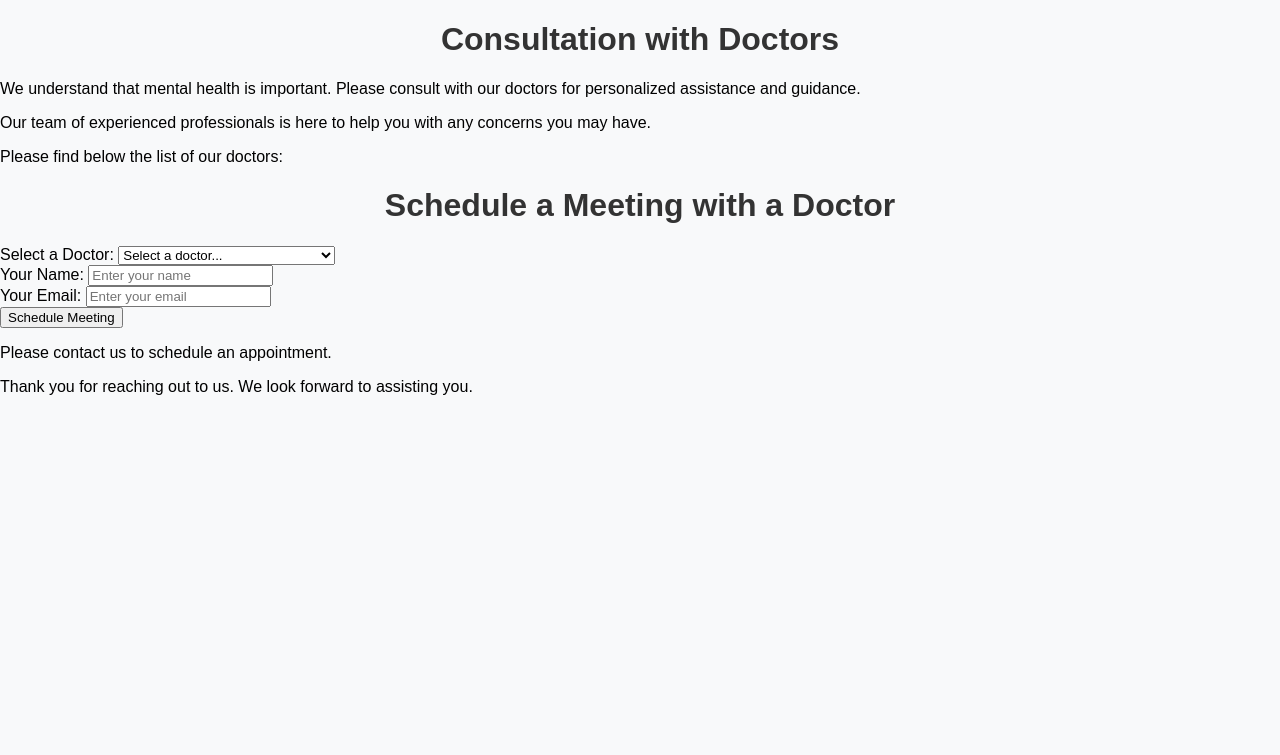
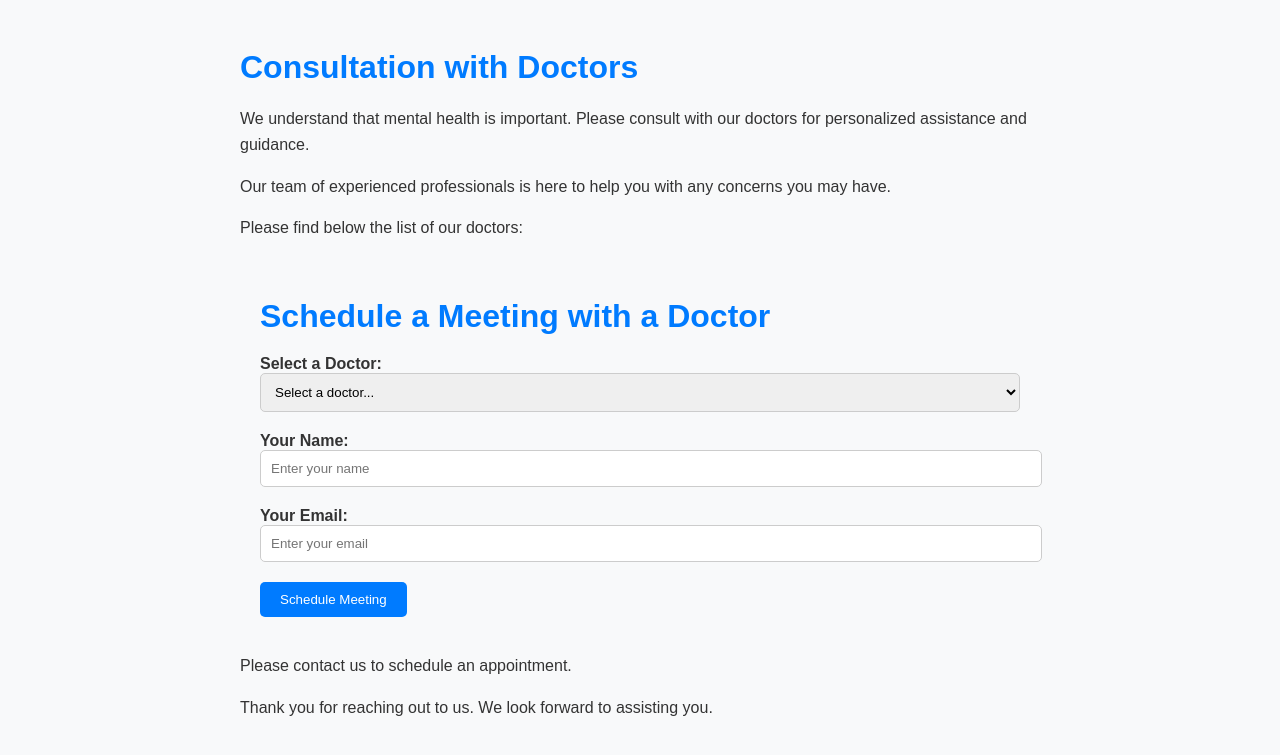
Before and after one commit to purviporwal1812/ggh-2k24, a Flask app: template templates/consultation.html in a window 1280 px wide. Shown: the top 755 px of the page. Run offline with Flask 3, Linux system fonts and the light colour scheme; the template is opened without the code that fills it, so the values that code supplies are empty.

Commit message:
minor changes

```diff
--- a/app.py
+++ b/app.py
@@ -61,6 +61,11 @@ def home():
 @app.route("/base")
 def base():
     return render_template("base.html")
+
+
+@app.route("/consultation")
+def consultation():
+    return render_template("consultation.html")
 
 
 @app.route("/service")
--- /dev/null
+++ b/static/css/style5.css
@@ -0,0 +1,63 @@
+/* style5.css */
+
+/* Body and Container Styles */
+body {
+  font-family: Arial, sans-serif;
+  background-color: #f8f9fa;
+  color: #333;
+}
+
+.container {
+  max-width: 800px;
+  margin: 0 auto;
+  padding: 20px;
+}
+
+/* Heading Styles */
+h1 {
+  color: #007bff;
+  margin-bottom: 20px;
+}
+
+/* Paragraph Styles */
+p {
+  line-height: 1.6;
+}
+
+/* Form Styles */
+.form-group {
+  margin-bottom: 20px;
+}
+
+label {
+  font-weight: bold;
+}
+
+input[type="text"],
+input[type="email"],
+select {
+  width: 100%;
+  padding: 10px;
+  border: 1px solid #ccc;
+  border-radius: 5px;
+}
+
+button {
+  background-color: #007bff;
+  color: #fff;
+  border: none;
+  padding: 10px 20px;
+  border-radius: 5px;
+  cursor: pointer;
+}
+
+button:hover {
+  background-color: #0056b3;
+}
+
+/* Responsive Styles */
+@media (max-width: 768px) {
+  .container {
+    padding: 10px;
+  }
+}
--- a/templates/consultation.html
+++ b/templates/consultation.html
@@ -6,7 +6,7 @@
     <title>Consultation</title>
     <link
       rel="stylesheet"
-      href="{{ url_for('static', filename='css/style4.css') }}"
+      href="{{ url_for('static', filename='css/style5.css') }}"
     />
   </head>
   <body>
--- a/templates/index.html
+++ b/templates/index.html
@@ -29,9 +29,7 @@
             <a class="nav-link active" aria-current="page" href="">Home</a>
           </li>
           <li class="nav-item">
-            <a
-              class="nav-link"
-              href="https://github.com/purviporwal1812/ggh-2k24/blob/main/templates/consultation.html"
+            <a class="nav-link" href="{{ url_for('consultation') }}"
               >Consult A Doctor</a
             >
           </li>
```
